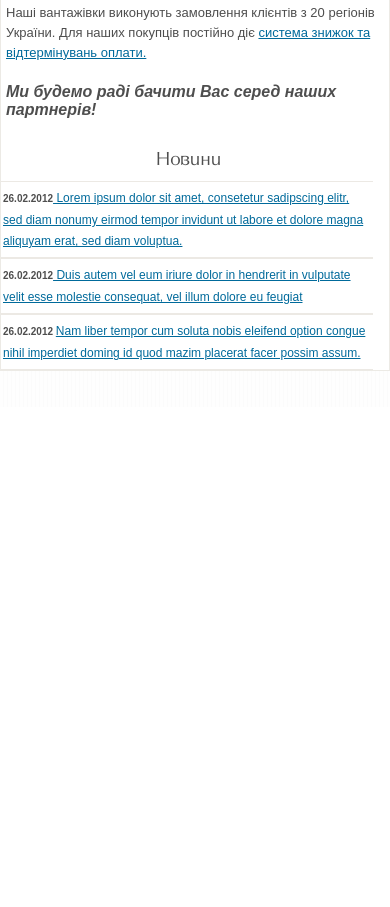
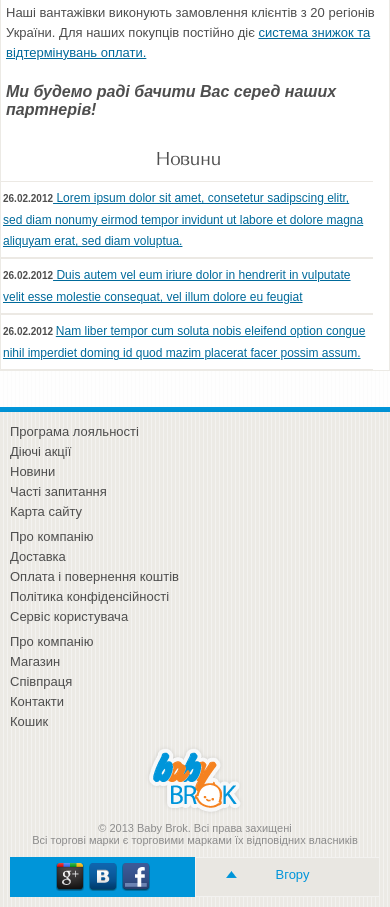
Before and after one commit to JuliaShybunka/Impulsis-test, a website: page app/index.html in a window 390 px wide. Shown: the part 1247-2154 px from the top of the page. Before the commit the page ends 1654 px from the top, so only its background shows below. Drawn offline with nearby package versions, Linux system fonts and the light colour scheme.

Commit message:
Update footer

```diff
--- a/app/css/media.css
+++ b/app/css/media.css
@@ -79,6 +79,33 @@
         max-width: 720px;
         margin: 0 auto;
     }
+
+    .footer__ribbon::before{
+        display: none;
+    }
+
+    .footer{
+        border-top: none;
+    }
+    .footer__inner::after,
+    .footer__inner::before{
+        display: none;
+    }
+    .footer__social {
+        padding-right: 0;
+    }
+
+    .footer__lists {
+        display: flex;
+        flex-wrap: wrap;
+        padding: 2px 0 0 8px;
+        min-width: 437px;
+    }
+
+    .footer__rights {
+        padding-left: 0;
+    }
+
 }
 
 @media (max-width: 768px) {
@@ -200,6 +227,60 @@
 
     .shop__items{
         max-width: 185px;
+    }
+
+    .footer__inner{
+        display: block;
+        padding: 10px;
+    }
+
+    .footer__lists{
+        padding: 0;
+    }
+    .footer__rights{
+        display: flex;
+        justify-content: space-between;
+        align-items: center;
+    }
+    .footer__rights img{
+        padding: 0;
+    }
+
+    .footer__rights-text{
+        max-width: auto;
+        padding: 0;
+    }
+
+    .footer__social-icons{
+        height: auto;
+        padding: 0;
+        display: flex;
+        justify-content: center;
+    }
+
+    .footer__social-icons a{
+        display: inline-block;
+    }
+
+    .footer__social{
+        display: flex;
+        height: 40px;
+    }
+
+    .footer__social-icons,
+    .footer__social-btn{
+        flex: 1 1 50%;
+    }
+    .footer__social-btn a{
+        margin: 0;
+        height: 100%;
+        display: block;
+        padding: 10px 0 9px 10px;
+    }
+
+    .footer__social-btn a::before{
+        left: 100px;
+        top: 13px;
     }
 
 }
@@ -443,6 +524,10 @@
         padding-bottom: 0;
     }
 
+    .footer__social-btn a::before{
+        left: 60px;
+    }
+
 }
 
 @media (max-width: 480px) {
@@ -487,462 +572,35 @@
     .shop .prev{
         bottom: -33px;
     }
-}
 
-/*
-
-@media (max-width: 1030px) {
-
-    .footer__ribbon::before,
-    .footer__inner::after,
-    .footer__inner::before {
-        display: none;
+    .footer__lists{
+        flex-direction: column;
+        width: auto;
+        min-width: auto;
     }
 
-    .footer {
-        background-image: none;
-        border: none;
-        width: 100%;
-        filter: drop-shadow(0 0 2px rgba(0, 1, 1, 0.08));
-        background-image: -webkit-linear-gradient(0deg, #eceae5 37.5%, #f3f2f0 37.5%, #f3f2f0 50%, #eceae5 50%, #eceae5 87.5%, #f3f2f0 87.5%, #f3f2f0 100%);
-        background-size: 8.00px 8.00px;
-        border-top: 5px solid #0095d9;
+    .footer__list{
+        margin-bottom: 5px;
     }
 
-    .footer__container {
-        border: none;
-        width: auto;
-    }
-
-
-}
-
-@media (max-width: 1000px) {
-
-    .footer__social {
-        padding-right: 0;
-    }
-
-    .footer__lists {
-        display: flex;
-        flex-wrap: wrap;
-        padding: 2px 0 0 8px;
-        min-width: 437px;
-    }
-
-    .footer__rights {
-        padding-left: 0;
-    }
-
-}
-
-
-@media (max-width: 750px) {
-    .footer__inner {
-        flex-direction: column;
-        align-items: center;
-    }
-
-    .footer__lists {
-        padding: 5px;
-
-    }
-
-    .footer__rights {
-        display: flex;
-        align-items: center;
-        padding: 0;
-    }
-
-    .footer__rights-text,
-    .footer__rights-img img {
-        padding: 0 5px;
-    }
-
-    .footer__social-icons {
-        width: 100%;
-    }
-
-    .footer__social {
-        display: flex;
-    }
-
-    .footer__social-icons {
-        height: 46px;
-    }
-
-    .footer__social-btn a {
-        min-width: 100px;
-    }
-
-    .footer__social-btn {
-        background-color: #0095d9;
-        padding-right: 9px;
-    }
-
-    .about {
-        padding: 10px;
-        margin: 0 auto;
-    }
-
-    .about__box {
-        display: inline-block;
-        width: auto;
-    }
-
-    .about__title {
-        text-align: center;
-    }
-
-    .news__title {
-        text-align: center;
-        padding-top: 10px;
-        font-size: 22px;
-
-    }
-
-    .news {
-        margin: 0;
-        padding: 10px;
-        border-top: 3px solid #ff9a28;
-    }
-
-    .news__box-wrapper {
-        display: flex;
-        flex-wrap: wrap;
-        justify-content: center;
-        align-items: flex-start;
-    }
-
-    .nav__menu-items {
-        max-width: 413px;
-        font-size: 16px;
-        padding-left: 10px;
-    }
-
-
-    .shop .next {
-        right: 192px;
-    }
-
-    .shop .prev {
-        left: 192px;
-    }
-}
-
-@media (max-width: 650px) {
-    .footer__rights-text {
-        max-width: 101px;
-        font-size: 9px;
-    }
-
-
-    .header__nav {
-        flex-direction: column;
-        align-items: center;
-    }
-
-    .nav__menu-items {
-        padding: 15px;
-    }
-
-    .nav__btn {
-        margin-left: 0;
-    }
-
-    .nav__menu-items {
-        width: auto;
-    }
-
-    nav {
-        min-height: 100px;
-    }
-
-    .header__items,
-    header__top-numbers {
-        flex-wrap: wrap;
-        justify-content: center;
-    }
-
-
-}
-
-@media (max-width: 620px) {
-    .slider .slider__info-link {
-        top: 0px;
-        right: 0px;
-    }
-
-    .shop .prev {
-        left: 10px;
-    }
-
-    .shop .next {
-        right: 10px;
-    }
-
-    .shop__items {
-        max-width: 400px;
-    }
-
-
-    .nav__btn button {
-        max-width: 180px;
-    }
-
-}
-
-@media (max-width: 550px) {
-    .header__bottom-languages {
-        max-width: 60px;
-        margin-right: 5px;
-    }
-
-    .header__bottom-signup {
-        margin-right: 5px;
-    }
-
-    .header__bottom-signup a:hover {
-        font-weight: normal;
-    }
-
-    .header__bottom-search input {
-        margin-left: 5px;
-    }
-
-
-
-}
-
-@media (max-width: 500px) {
-    .footer__list ul li a {
-        font-size: 11px;
-    }
-
-    .footer__list ul {
+    .footer__list ul{
         margin: 0;
     }
 
-    .footer__lists {
-        min-width: 380px;
-        padding: 0;
+    .footer__rights{
+        display: block;
+        text-align: center;
+
+    }
+    .footer__rights-text{
+        max-width: 100%;
     }
 
-    .footer__lists {
-        padding: 2px;
+    .footer__social{
+        margin-top: 10px;
     }
 
-    .about {
-        padding: 5px;
-        margin: 0;
-        line-height: 11px;
-    }
-
-    .about__title,
-    .news__title {
-        font-size: 18px;
-    }
-
-
-    .about__box {
-        width: auto;
-    }
-
-    .about__text {
-        padding-top: 7px;
-        font-size: 12px;
-    }
-
-    .about__list-title {
-        padding-top: 3px;
-    }
-
-    .about__list {
-        font-size: 12px;
-    }
-
-    .about__text-bottom {
-        font-size: 11px;
-    }
-
-    .about__text-bold {
-        font-size: 15px;
-        padding: 11px 0 10px;
-        text-align: center;
-        line-height: 23px;
-    }
-
-    .about__list ul li+li {
-        height: auto;
-    }
-
-}
-
-@media (max-width: 440px) {
-    .header__bottom-languages {
-        max-width: 77px;
-        margin: 0;
-    }
-
-
-
-}
-
-@media (max-width: 420px) {
-
-
-    .shop__items {
-        max-width: 200px;
-        margin: 0 auto;
-    }
-
-
-
-    .shop {
-        margin-bottom: 50px;
-    }
-
-}
-
-
-@media (max-width: 400px) {
-    .footer__lists {
-        min-width: 308px;
-    }
-
-    .footer__list ul li a {
-        font-size: 10px;
-    }
-
-    .header__nav {
-        display: inline-block;
-    }
-
-    .nav__btn button {
-        display: block;
-        margin: 0 auto;
-    }
-
-    .nav__menu-items {
-        padding: 5px;
-        padding-top: 10px;
-        font-size: 14px;
-    }
-
-    nav {
-        min-height: 78px;
-    }
-
-    .shop__items {
-        max-width: 200px;
-    }
-
-
-
-    .shop .next,
-    .shop .prev {
-        bottom: -36px;
-    }
-
-
-    .header__top-number {
-        display: block;
-        width: 28px;
-        height: 28px;
-        padding: 0;
-        background-image: linear-gradient(0deg, #d9d9d7 0%, #fbfbfb 100%);
-        border: 1px solid #c3c3c3;
-        outline: none;
-        cursor: pointer;
-        position: relative;
-        margin: 5px;
-    }
-
-    .header__top-numbers {
-        position: absolute;
-        top: 35px;
-        left: 22px;
-        display: none;
-        min-width: 90px;
-    }
-
-    .header__top-numbers a {
-        font-size: 12px;
-    }
-
-    .header__top-number__inner {
-        display: block;
-        position: absolute;
-        top: 0;
-    }
-
-    .header__top-number::before {
-        position: absolute;
-        font-family: 'icomoon' !important;
-        content: "\f095";
-        font-size: 18px;
-        top: 2px;
-        left: 6px;
-    }
-
-    .header__bottom-signup {
-        position: absolute;
-        bottom: 0;
-        text-align: center;
-        padding: 5px;
-        margin: 0 auto;
-        min-width: 254px;
-    }
-
-    .header__bottom-signup-mobile {
-        display: block;
-        width: 28px;
-        height: 28px;
-        padding: 0;
-        background-image: linear-gradient(0deg, #d9d9d7 0%, #fbfbfb 100%);
-        border: 1px solid #c3c3c3;
-        outline: none;
-        cursor: pointer;
-        margin-right: 5px;
-        position: relative;
-    }
-
-    .header__bottom-signup-mobile::before {
-        position: absolute;
-        font-family: 'icomoon' !important;
-        content: "\f2bd";
-        font-size: 18px;
-        top: 2px;
-        left: 3px;
-    }
-
-
-
-    .header {
-        padding-bottom: 60px;
-    }
-
-
-
-    .header__top-links {
-        margin: 0 5px;
-    }
-
-    .header__bottom {
-        justify-content: space-between;
-    }
-
-    .header__top-links {
-        width: 214px;
-        margin: 0 auto;
-        text-align: center;
+    .footer__social-btn a::before {
+        left: 30px;
     }
 }
-
-@media (max-width: 320px) {
-    .slider {
-        max-width: 290px;
-    }
-}
-
-*/
--- a/app/js/main.js
+++ b/app/js/main.js
@@ -51,7 +51,6 @@ $(document).ready(function() {
   $(".shop__items").slick(slickOpts);
 
   $( ".open-close-btn" ).on('click touchstart', function(e) {
-    // prevent default anchor click
     e.preventDefault();
     $(".header__nav-wrapper").toggleClass("header__nav-wrapper-open");
     $("#burger-menu").toggleClass("burger-open");
```
Also changed, not shown: app/index.html (+2 -2 lines), 1 other file.
